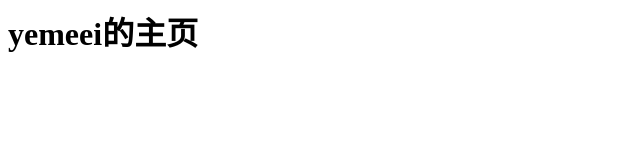
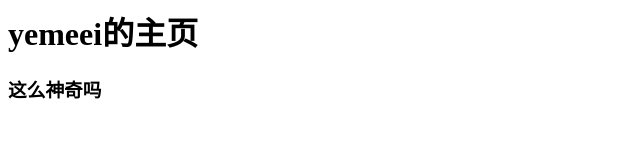
Before and after one commit to yameei/yameei.github.io, a plain HTML site: page index.html in a window 1280 px wide. Shown: the whole page, without its empty margins (0-640 px from the left). Drawn offline with Linux system fonts and the light colour scheme.

Commit message:
修改了index.html

```diff
--- a/index.html
+++ b/index.html
@@ -1,5 +1,6 @@
 <html>
 <body>
 <h1>yemeei的主页</h1>
+  <h3>这么神奇吗</h3>
 </body>
 </html>
```
